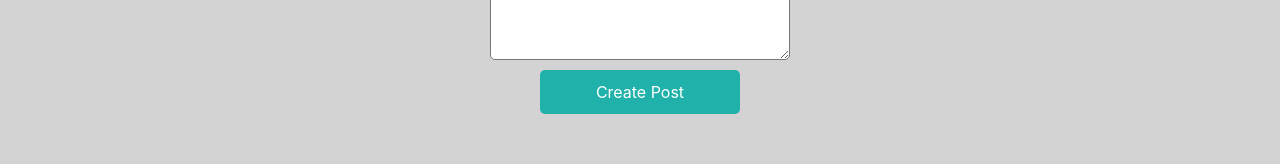
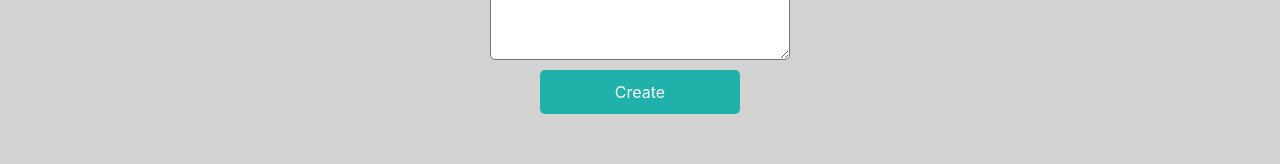
Before and after one commit to Asdiel85/Trave-Log, a React (Vite) app in the folder client/: page /create in a window 1280 px wide. Shown: the part 665-829 px from the top of the page. Built offline with nearby package versions, Linux system fonts and the light colour scheme.

Commit message:
added error paragraph and submit btn components

```diff
--- a/client/src/components/CreatePost.jsx
+++ b/client/src/components/CreatePost.jsx
@@ -1,7 +1,8 @@
 import styles from './Register.module.css';
-import InputField from "./InputField"
-import * as postService from '../service/postService'
-import { useState } from "react"
+import InputField from './InputField';
+import SubmitBtn from './SubmitBtn.jsx';
+import * as postService from '../service/postService';
+import { useState } from 'react';
 
 export default function CreatePost() {
   const [inputFields, setInputFields] = useState({
@@ -10,17 +11,17 @@ export default function CreatePost() {
     imageUrl: '',
     cost: 0,
     description: '',
-    })
+  });
 
   const handleChange = (e) => {
-        setInputFields({...inputFields, [e.target.name]: e.target.value})
-    }
+    setInputFields({ ...inputFields, [e.target.name]: e.target.value });
+  };
 
   const handleSubmit = async (e) => {
     e.preventDefault();
-        const post = await postService.createPost(inputFields)
+    const post = await postService.createPost(inputFields);
     console.log(post);
-    }
+  };
   return (
     <>
       <form onSubmit={handleSubmit} className={styles.login}>
@@ -60,17 +61,20 @@ export default function CreatePost() {
           title="Cost"
           type="number"
           name="cost"
-        placeholder= '0'
+          placeholder="0"
           id="cost"
           value={inputFields.cost}
           onChange={handleChange}
         />
         <label htmlFor="description">Description</label>
-      <textarea name="description" id="description" cols="30" rows="10"></textarea>
-      <button type="submit" className={styles.button}>
-          Create Post
-        </button>
+        <textarea
+          name="description"
+          id="description"
+          cols="30"
+          rows="10"
+        ></textarea>
+        <SubmitBtn name="Create" />
       </form>
     </>
-    )
+  );
 }
--- /dev/null
+++ b/client/src/components/ErrorParagraph.jsx
@@ -0,0 +1,5 @@
+export default function ErrorParagraph({message}) {
+    return (
+        <p style={{color: 'red', margin: '0'}}>{message}</p>
+    )
+}
--- a/client/src/components/Login.jsx
+++ b/client/src/components/Login.jsx
@@ -1,5 +1,7 @@
 import styles from './Register.module.css';
 import InputField from './InputField';
+import ErrorParagraph from './ErrorParagraph.jsx';
+import SubmitBtn from './SubmitBtn.jsx';
 import * as userService from '../service/userService'
 import { handleResponse } from '../utils/handleResponse.js';
 import { useState } from 'react';
@@ -51,11 +53,9 @@ export default function Login() {
           onChange={handleChange}
         />
          {error ? (
-        <p>{error}</p>
+        <ErrorParagraph message = {error}/>
       ) : null}
-        <button type="submit" className={styles.button}>
-          Login
-        </button>
+      <SubmitBtn name = 'Login' />
       </form>
     </>
   );
--- a/client/src/components/Register.jsx
+++ b/client/src/components/Register.jsx
@@ -2,6 +2,8 @@ import styles from './Register.module.css';
 import { useState, useEffect } from 'react';
 import * as userService from '../service/userService';
 import InputField from './InputField.jsx';
+import ErrorParagraph from './ErrorParagraph.jsx';
+import SubmitBtn from './SubmitBtn.jsx';
 
 export default function Register() {
   const emailPattern =
@@ -73,7 +75,7 @@ export default function Register() {
   return (
     <>
       {errors.apiCall ? (
-        <p className={styles.errors}>{errors.apiCall}</p>
+        <ErrorParagraph message = {errors.apiCall}/>
       ) : null}
       <form className={styles.login} onSubmit={handleSubmit}>
         <h2>Register</h2>
@@ -87,7 +89,7 @@ export default function Register() {
           value={inputFields.email}
           onChange={handleChange}
         />
-        {errors.email ? <p className={styles.errors}>{errors.email}</p> : null}
+        {errors.email ? <ErrorParagraph message = {errors.email}/> : null}
         <InputField
           label="firstName"
           title="First name"
@@ -99,7 +101,7 @@ export default function Register() {
           onChange={handleChange}
         />
         {errors.firstName ? (
-          <p className={styles.errors}>{errors.firstName}</p>
+          <ErrorParagraph message = {errors.firstName}/>
         ) : null}
         <InputField
           label="lastName"
@@ -112,7 +114,7 @@ export default function Register() {
           onChange={handleChange}
         />
         {errors.lastName ? (
-          <p className={styles.errors}>{errors.lastName}</p>
+          <ErrorParagraph message = {errors.lastName}/>
         ) : null}
         <InputField
           label="password"
@@ -125,7 +127,7 @@ export default function Register() {
           onChange={handleChange}
         />
         {errors.password ? (
-          <p className={styles.errors}>{errors.password}</p>
+         <ErrorParagraph message = {errors.password}/>
         ) : null}
         <InputField
           label="repeatPassword"
@@ -138,7 +140,7 @@ export default function Register() {
           onChange={handleChange}
         />
         {errors.repeatPassword ? (
-          <p className={styles.errors}>{errors.repeatPassword}</p>
+          <ErrorParagraph message = {errors.repeatPassword}/>
         ) : null}
         <InputField
           label="userAvatar"
@@ -151,11 +153,9 @@ export default function Register() {
           onChange={handleChange}
         />
         {errors.userAvatar ? (
-          <p className={styles.errors}>{errors.userAvatar}</p>
+          <ErrorParagraph message = {errors.userAvatar}/>
         ) : null}
-        <button type="submit" className={styles.button}>
-          Register
-        </button>
+        <SubmitBtn name = 'Register'/>
       </form>
     </>
   );
--- a/client/src/components/Register.module.css
+++ b/client/src/components/Register.module.css
@@ -7,16 +7,6 @@
     flex-direction: column;
     align-items: center;
     justify-content: center;
-  }
-
-  button {
-    width: 40%;
-    padding: 10px;
-    background-color: lightseagreen;
-    color: white;
-    border: none;
-    border-radius: 5px;
-    cursor: pointer;
   }
 
   .errors {
--- /dev/null
+++ b/client/src/components/SubmitBtn.jsx
@@ -0,0 +1,8 @@
+import styles from './SubmitBtn.module.css'
+export default function SubmitBtn({name}) {
+    return (
+        <button type="submit" className={styles.button}>
+        {name}
+      </button>
+    )
+}
--- /dev/null
+++ b/client/src/components/SubmitBtn.module.css
@@ -0,0 +1,9 @@
+.button {
+    width: 40%;
+    padding: 10px;
+    background-color: lightseagreen;
+    color: white;
+    border: none;
+    border-radius: 5px;
+    cursor: pointer;
+  }
```
Lines whose indentation alone changed are shown as unchanged.
